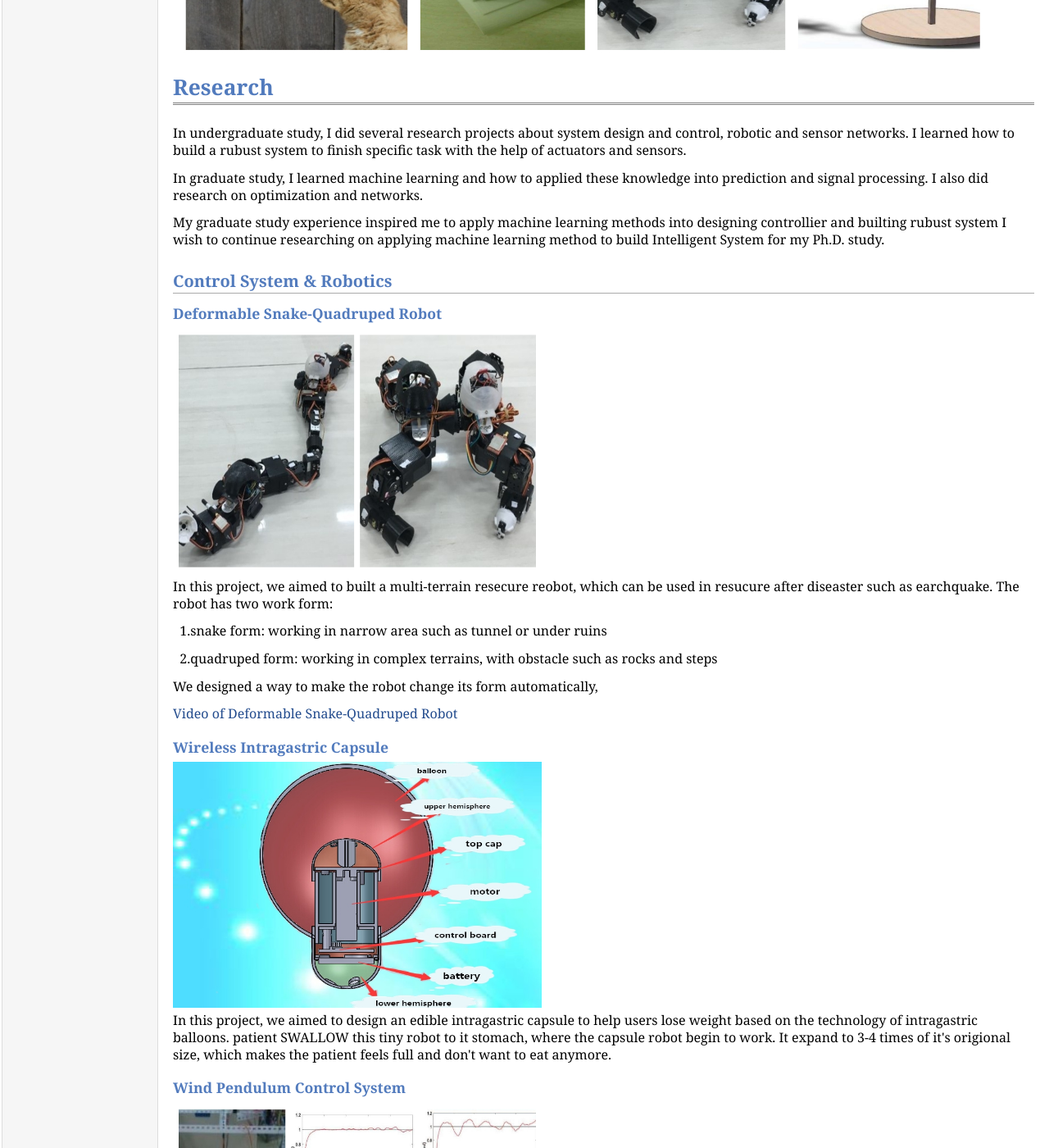
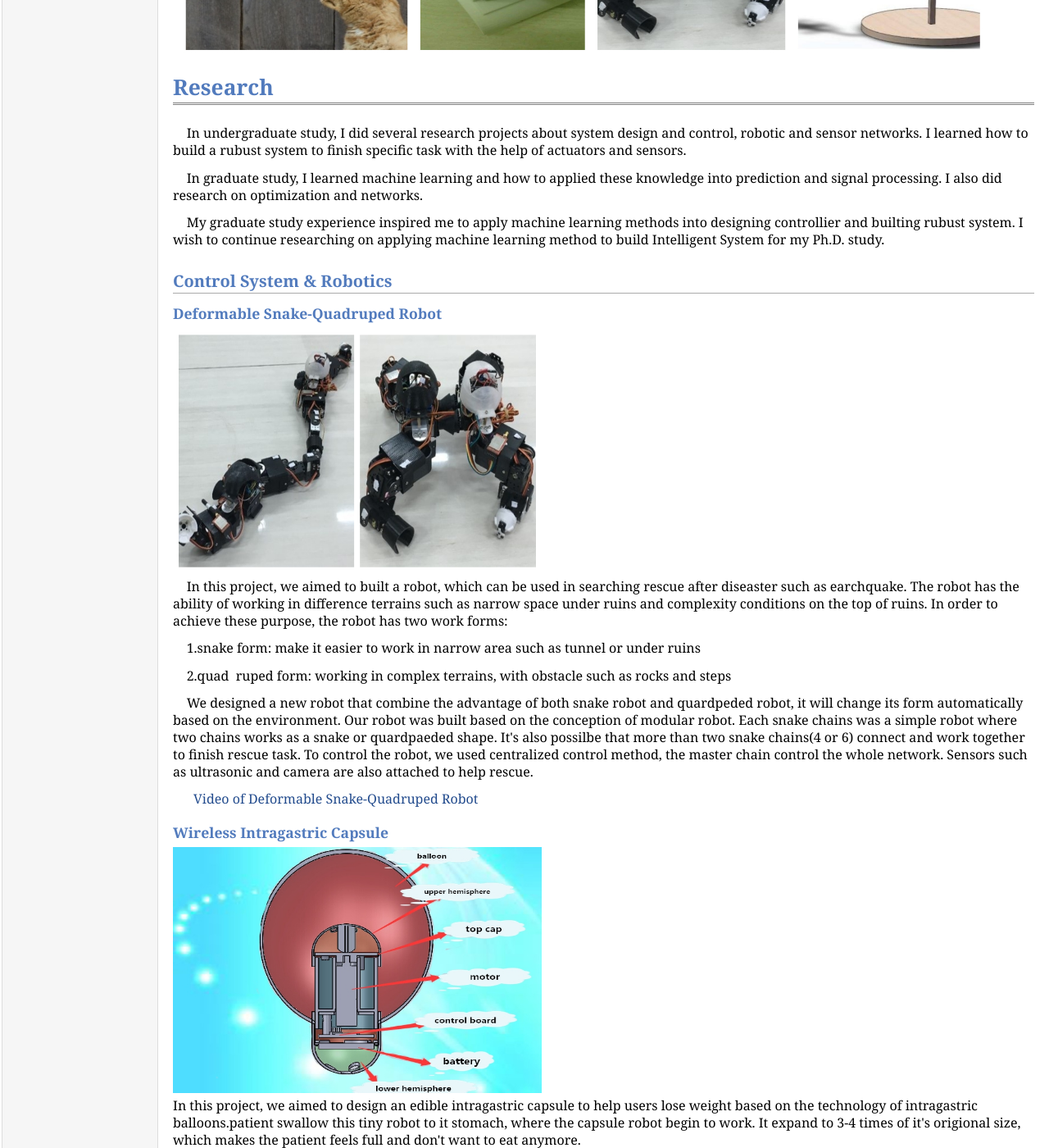
Before and after one commit to dukesky/dukesky.github.io, a Jekyll site: the page research.html, which Jekyll copies as it is, in a window 1280 px wide and 1400 px high, scrolled down 427 px. Shown: the whole window at 82% size. Built offline with Jekyll 4.4.1, drawn with Linux system fonts in a browser that asks for light colours.

Commit message:
Update research.html

```diff
--- a/research.html
+++ b/research.html
@@ -24,35 +24,42 @@
 
 
 
-<p> In undergraduate study, I did several research projects about system design and control, robotic and sensor networks. I learned how to build a rubust
-  system to finish specific task with the help of actuators and sensors.</p>
-<p> In graduate study, I learned machine learning and how to applied these knowledge into prediction and signal processing. I also did research on optimization and networks.</p>
-<p> My graduate study experience inspired me to apply machine learning methods into designing controllier and builting rubust system
- I wish to continue researching on applying machine learning method to build Intelligent System for my Ph.D. study.
+<p>  &nbsp &nbsp In undergraduate study, I did several research projects about system design and control, robotic and sensor networks.
+  I learned how to build a rubust system to finish specific task with the help of actuators and sensors.</p>
+<p>  &nbsp &nbsp In graduate study, I learned machine learning and how to applied these knowledge into prediction and signal processing.
+  I also did research on optimization and networks.</p>
+<p>  &nbsp &nbsp My graduate study experience inspired me to apply machine learning methods into designing controllier and builting
+  rubust system. I wish to continue researching on applying machine learning method to build Intelligent System for my Ph.D. study.
   </p>
 
 <h2>Control System & Robotics</h2>
   <h3>Deformable Snake-Quadruped Robot</h3>
   <img src="figs/snake_1.jpg" width="450px" height="300px" />
-  <p>In this project, we aimed to built a multi-terrain resecure reobot, which can be used in resucure after diseaster such as earchquake. The robot has two
-    work form:  </p>
-    <p> &nbsp 1.snake form: working in narrow area such as tunnel or under ruins</p>
-    <p> &nbsp 2.quadruped form: working in complex terrains, with obstacle such as rocks and steps</p>
-  <p>We designed a way to make the robot change its form automatically, </p>
-    <p><a href="https://youtu.be/1-Kr9lyoUkc">Video of Deformable Snake-Quadruped Robot</a>
+  <p> &nbsp &nbsp In this project, we aimed to built a robot, which can be used in searching rescue after diseaster such as earchquake.
+    The robot has the ability of working in difference terrains such as narrow space under ruins and complexity conditions on the
+    top of ruins. In order to achieve these purpose, the robot has two work forms:  </p>
+    <p> &nbsp &nbsp 1.snake form: make it easier to work in narrow area such as tunnel or under ruins</p>
+    <p> &nbsp &nbsp 2.quad&nbsp ruped form: working in complex terrains, with obstacle such as rocks and steps</p>
+  <p>  &nbsp &nbsp We designed a new robot that combine the advantage of both snake robot and quardpeded robot, it will change its form
+    automatically based on the environment. Our robot was built based on the conception of modular robot. Each snake chains was a
+    simple robot where two chains works as a snake or quardpaeded shape. It's also possilbe that more than two snake chains(4 or 6)
+    connect and work together to finish rescue task. To control the robot, we used centralized control method, the master
+    chain control the whole network. Sensors such as ultrasonic and camera are also attached to help rescue. </p>
+    <p><a href="https://youtu.be/1-Kr9lyoUkc"> &nbsp &nbsp  &nbsp Video of Deformable Snake-Quadruped Robot</a>
  <p></p>
 
   <h3>Wireless Intragastric Capsule</h3>
    <img src="figs/capsule2.jpg" width="450px" height="300px" />
-  <p>In this project, we aimed to design an edible intragastric capsule to help users lose weight based on the technology of intragastric balloons.
-    patient SWALLOW this tiny robot to it stomach, where the capsule robot begin to work. It expand to 3-4 times of it's origional size, which makes
+  <p>In this project, we aimed to design an edible intragastric capsule to help users lose weight based on the technology of
+    intragastric balloons.patient swallow this tiny robot to it stomach, where the capsule robot begin to work.
+    It expand to 3-4 times of it's origional size, which makes
     the patient feels full and don't want to eat anymore.
   </p>
   <p></p>
   <h3>Wind Pendulum Control System</h3>
   <img src="figs/pendulum3.jpg" width="450px" height="300px" />
-  <p>We analysis the wind pendulum system and built the danamic model, applied PID and PID with Kalman Filter as the control method to control the
-    pendulum system. We finished both simulation in Matlab and real-world test.
+  <p>We analysis the wind pendulum system and built the danamic model, applied PID and PID with Kalman Filter as the control method to
+    control the pendulum system. We finished both simulation in Matlab and real-world test.
   </p>
 <p></p>
 <br>
@@ -79,8 +86,8 @@
 <h3>Cat vs. Dog Species Recognition</h3>
  <img src="figs/dogcat2.jpg" width="450px" height="300px" />
  <p> In this project, I used Kaggle dataset of 15,000 dogs and 15,000 cat images to training a deeping learning model to indentify if a
-  picture is a dog or cat(By the restriction of computering power in PC, only used 3,000 picutres as training set). By using VGG ConvNet, I built
-  a 16 layers deep neural network, outcome a accuracy of 79% and loss of 0.55 in test set.</p>
+  picture is a dog or cat(By the restriction of computering power in PC, only used 3,000 picutres as training set). By using VGG ConvNet,
+   I built a 16 layers deep neural network, outcome a accuracy of 79% and loss of 0.55 in test set.</p>
 
 <h3> Human Facial Emotion Recognition</h3>
   <p></p>
```
